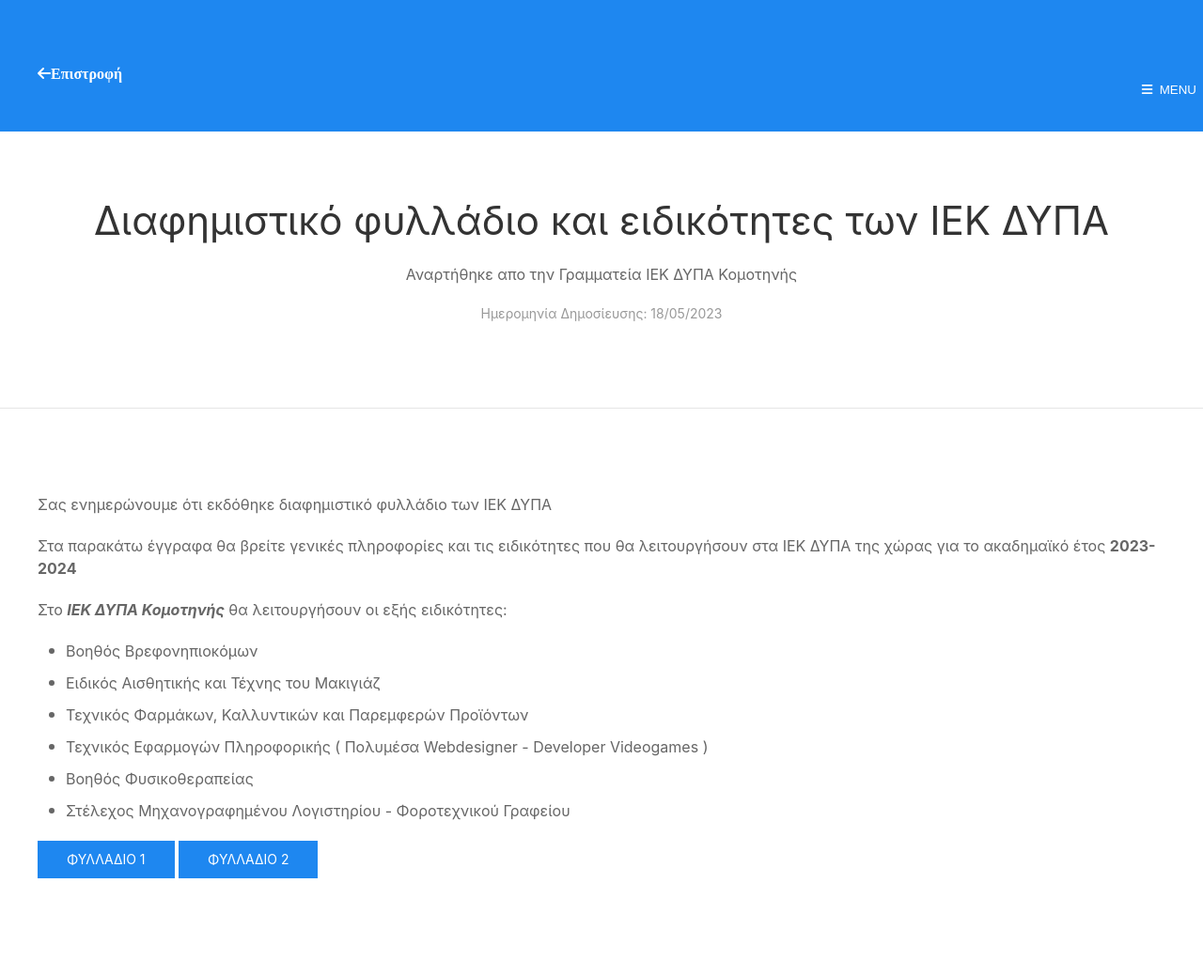
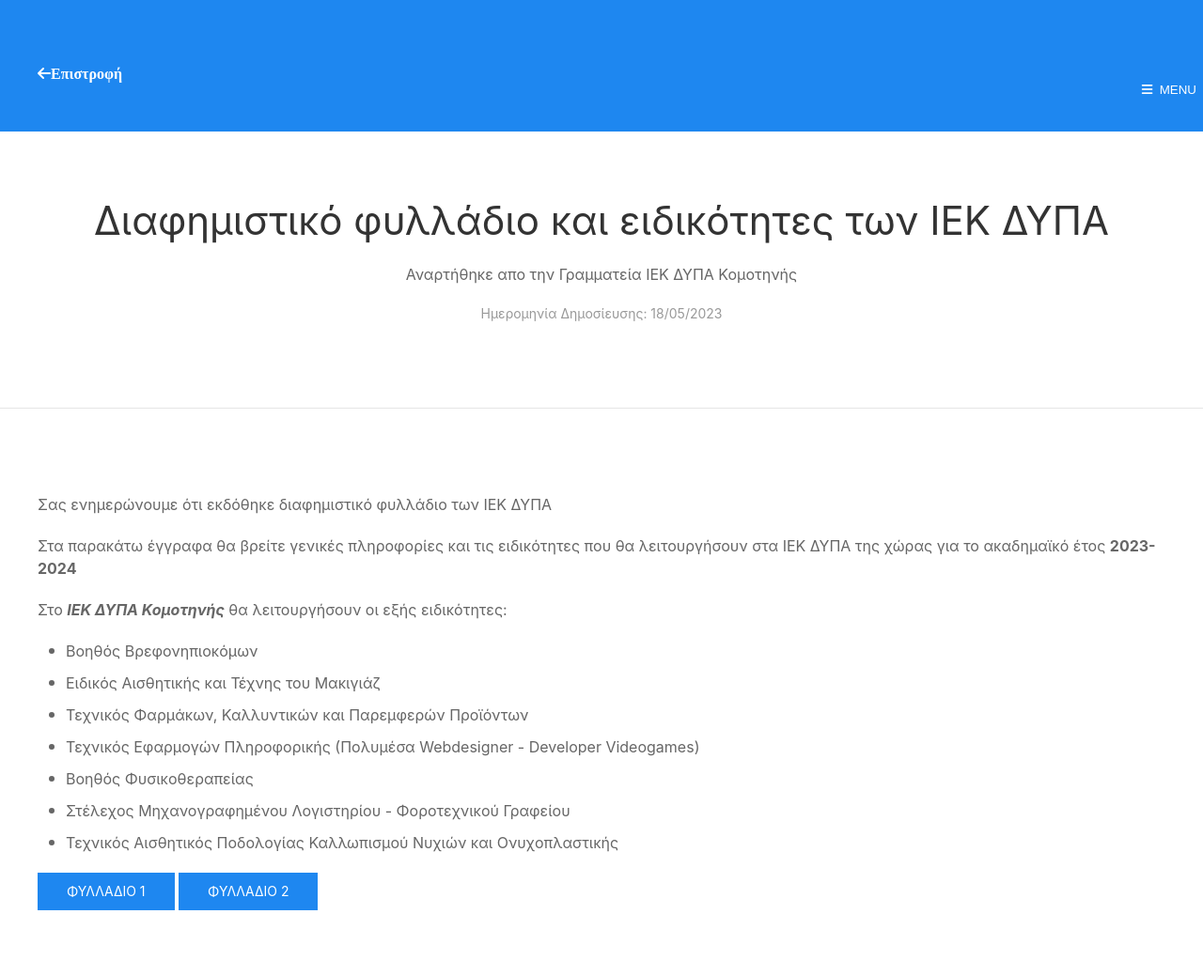
Before and after one commit to iek-komotini/iek-komotini.github.io, a Jekyll site: the page built from _posts/2023-05-18-enhmerotiko.md, in a window 1280 px wide. Shown: the whole page at 94% size. Built offline with Jekyll 4.4.1, drawn with Linux system fonts in a browser that asks for light colours; nearby versions of some CDN libraries; before the commit the page ends 1005 px from its top, so only the background shows below that.

Commit message:
Update 2023-05-18-enhmerotiko.md

```diff
--- a/_posts/2023-05-18-enhmerotiko.md
+++ b/_posts/2023-05-18-enhmerotiko.md
@@ -16,9 +16,10 @@ title: Διαφημιστικό φυλλάδιο και ειδικότητες
     <li>Βοηθός Βρεφονηπιοκόμων</li>
     <li>Ειδικός Αισθητικής και Τέχνης του Μακιγιάζ</li>
 	<li>Τεχνικός Φαρμάκων, Καλλυντικών και Παρεμφερών Προϊόντων</li>
-	<li>Τεχνικός Εφαρμογών Πληροφορικής ( Πολυμέσα Webdesigner - Developer Videogames )</li>
+	<li>Τεχνικός Εφαρμογών Πληροφορικής (Πολυμέσα Webdesigner - Developer Videogames)</li>
 	<li>Βοηθός Φυσικοθεραπείας</li>
 	<li>Στέλεχος Μηχανογραφημένου Λογιστηρίου - Φοροτεχνικού Γραφείου</li>
+	<li>Τεχνικός Αισθητικός Ποδολογίας Καλλωπισμού Νυχιών και Ονυχοπλαστικής</li>
 
 </ul>
 
```
